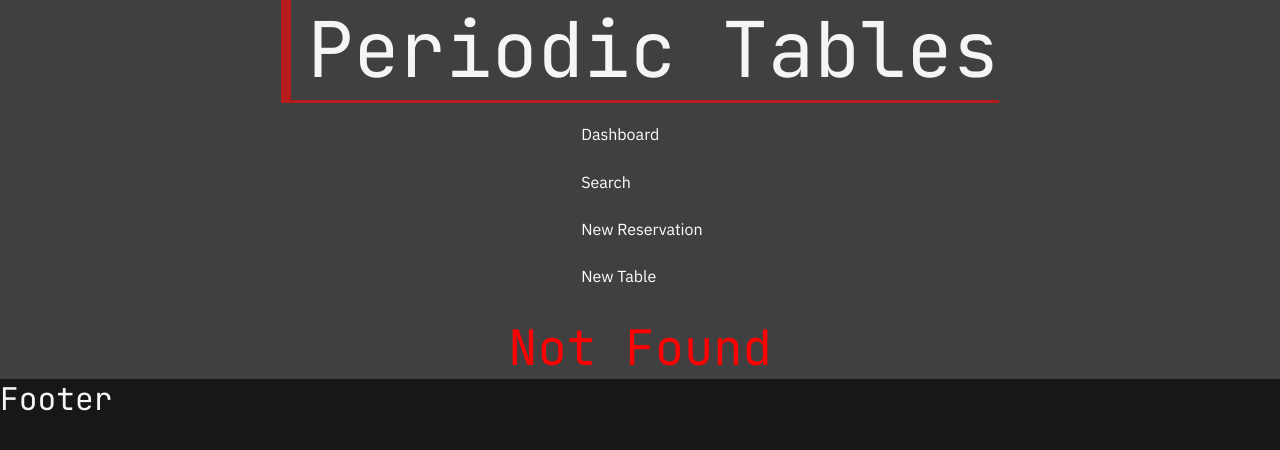
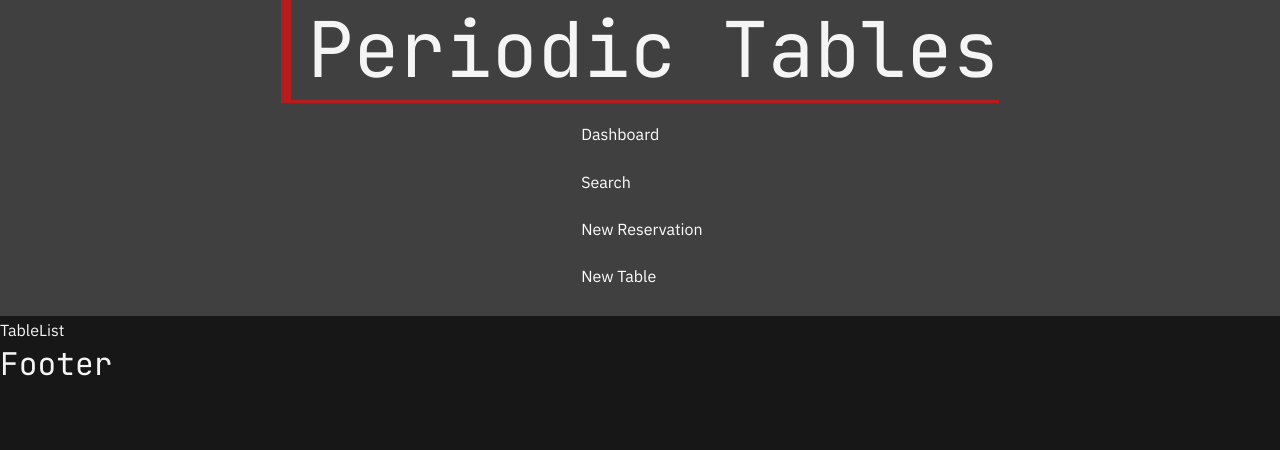
Before and after one commit to harryscodingvault/Restaurant-Reservation-System, a React (Create React App) app in the folder front-end/: page /reservations/1/seat in a window 1280 px wide. Before the commit this address had no page. Shown: the top 450 px of the page. Built offline with nearby package versions, Linux system fonts and the light colour scheme; a web font is replaced by a local one.

Commit message:
seat serseravation added to router

```diff
--- a/front-end/src/App.js
+++ b/front-end/src/App.js
@@ -5,6 +5,7 @@ import Dashboard from "./pages/dashboard/Dashboard";
 import NotFound from "./layout/NotFound";
 import AddReservation from "./pages/addReservation/AddReservation";
 import AddTable from "./pages/addTable/AddTable";
+import TableList from "./pages/tableList/TableList";
 
 /**
  * Defines the root application component.
@@ -18,6 +19,7 @@ function App() {
         <Route path="dashboard" element={<Dashboard />} exact />
         <Route path="reservations" exact>
           <Route path="new" element={<AddReservation />} />
+          <Route path=":reservationId/seat" element={<TableList />} />
         </Route>
         <Route path="tables" exact>
           <Route path="new" element={<AddTable />} />
--- a/front-end/src/layout/ReservationCard.js
+++ b/front-end/src/layout/ReservationCard.js
@@ -1,9 +1,11 @@
 import React from "react";
+import Wrapper from "./ReservationCard.style";
 
-import Wrapper from "./ReservationCard.style";
+import { Link } from "react-router-dom";
 
 const ReservationCard = ({ reservation }) => {
   const {
+    reservation_id,
     first_name,
     last_name,
     mobile_number,
@@ -58,6 +60,13 @@ const ReservationCard = ({ reservation }) => {
           <p>{status}</p>
         </div>
       </div>
+      <div className="reservation-btn-group">
+        <Link to={`/reservations/${reservation_id}/seat`}>
+          <div className="btn">
+            <h5>Seat</h5>
+          </div>
+        </Link>
+      </div>
     </Wrapper>
   );
 };
--- /dev/null
+++ b/front-end/src/pages/tableList/TableList.js
@@ -0,0 +1,8 @@
+import React from "react";
+import Wrapper from "./TableList.style";
+
+const TableList = () => {
+  return <Wrapper>TableList</Wrapper>;
+};
+
+export default TableList;
--- /dev/null
+++ b/front-end/src/pages/tableList/TableList.style.js
@@ -0,0 +1,5 @@
+import styled from "styled-components";
+
+const Wrapper = styled.section``;
+
+export default Wrapper;
```
